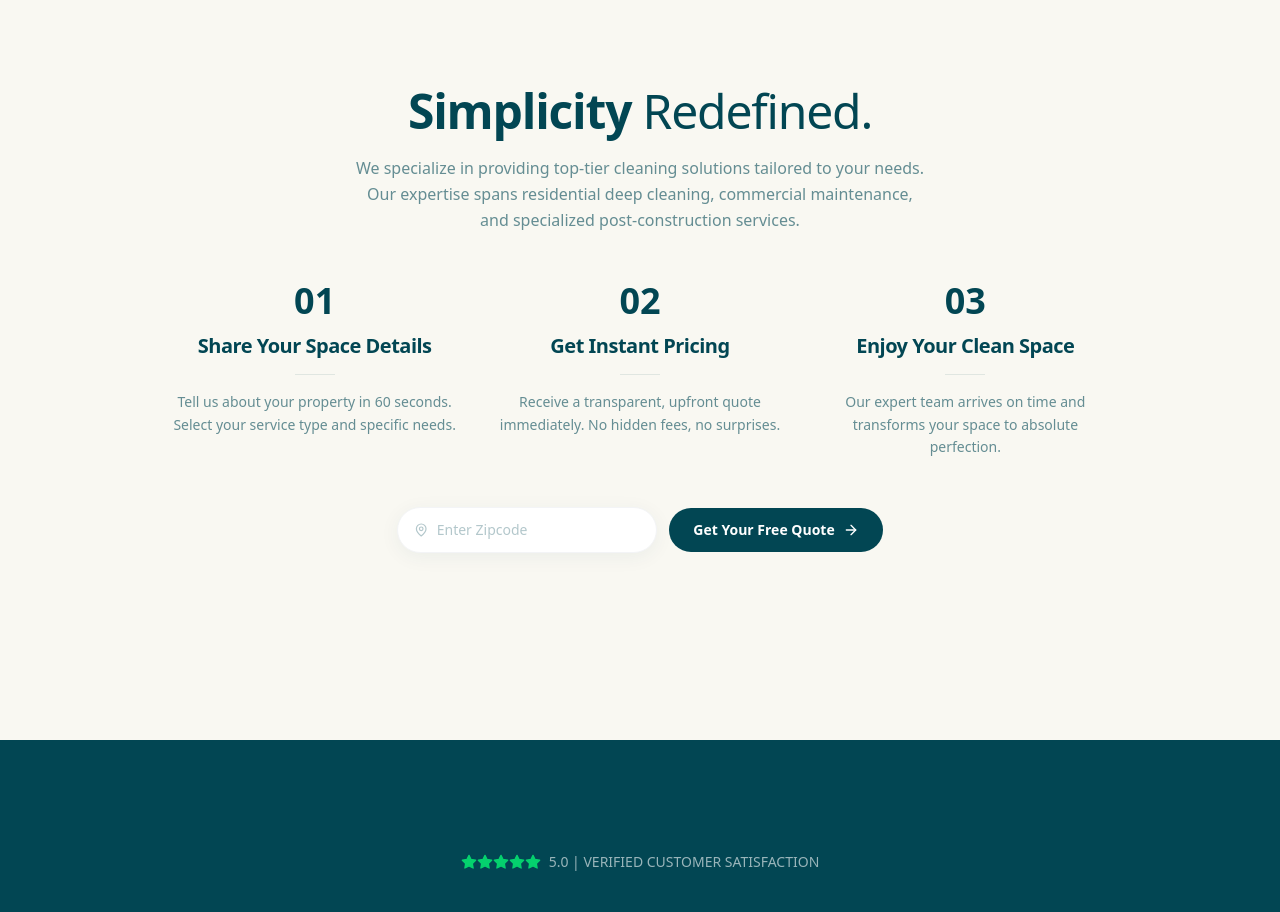
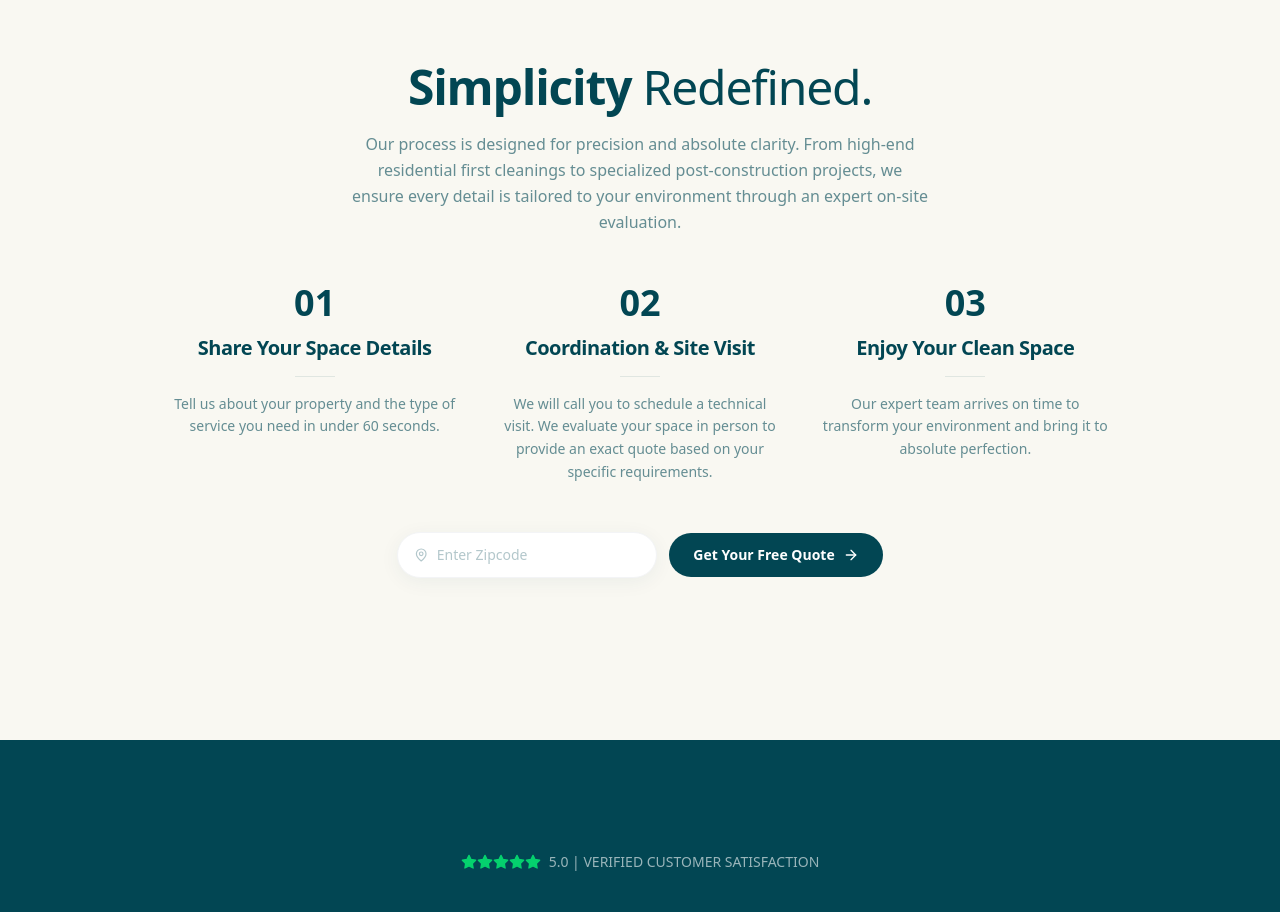
Before and after one commit to renatoquerales28-byte/extreme-cleaning-next, a Next.js app: page / in a window 1280 px wide. Shown: the part 1620-2532 px from the top of the page. Built offline with nearby package versions, Linux system fonts and the light colour scheme.

Commit message:
Content: update ProcessSection with technical visit workflow and first cleaning terms

```diff
--- a/src/components/landing/ProcessSection.tsx
+++ b/src/components/landing/ProcessSection.tsx
@@ -14,17 +14,17 @@ export default function ProcessSection() {
         {
             num: "01",
             title: "Share Your Space Details",
-            desc: "Tell us about your property in 60 seconds. Select your service type and specific needs."
+            desc: "Tell us about your property and the type of service you need in under 60 seconds."
         },
         {
             num: "02",
-            title: "Get Instant Pricing",
-            desc: "Receive a transparent, upfront quote immediately. No hidden fees, no surprises."
+            title: "Coordination & Site Visit",
+            desc: "We will call you to schedule a technical visit. We evaluate your space in person to provide an exact quote based on your specific requirements."
         },
         {
             num: "03",
             title: "Enjoy Your Clean Space",
-            desc: "Our expert team arrives on time and transforms your space to absolute perfection."
+            desc: "Our expert team arrives on time to transform your environment and bring it to absolute perfection."
         }
     ];
 
@@ -109,8 +109,7 @@ export default function ProcessSection() {
                         <span className="font-bold">Simplicity</span> Redefined.
                     </h2>
                     <p className="text-[#024653]/60 font-light text-base max-w-xl mx-auto leading-relaxed">
-                        We specialize in providing top-tier cleaning solutions tailored to your needs. Our expertise spans
-                        residential deep cleaning, commercial maintenance, and specialized post-construction services.
+                        Our process is designed for precision and absolute clarity. From high-end residential first cleanings to specialized post-construction projects, we ensure every detail is tailored to your environment through an expert on-site evaluation.
                     </p>
                 </motion.div>
 
```
